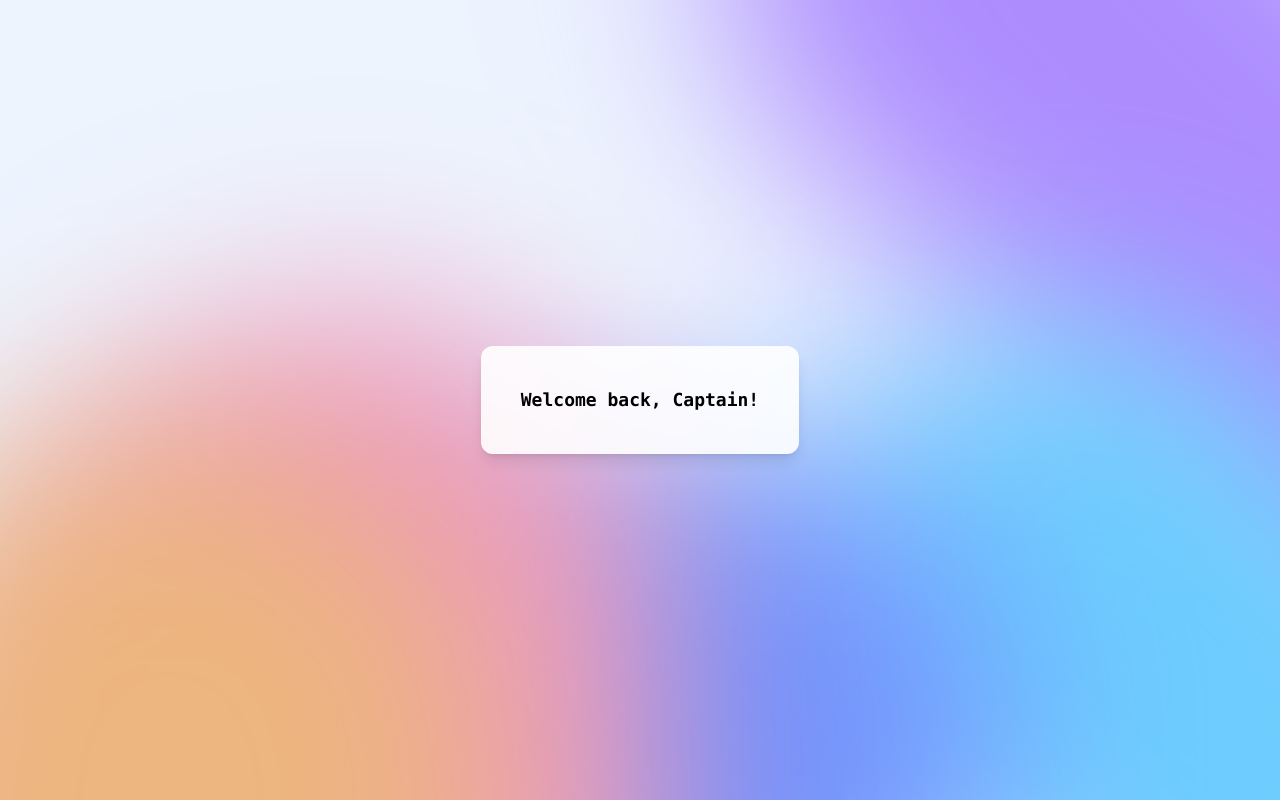
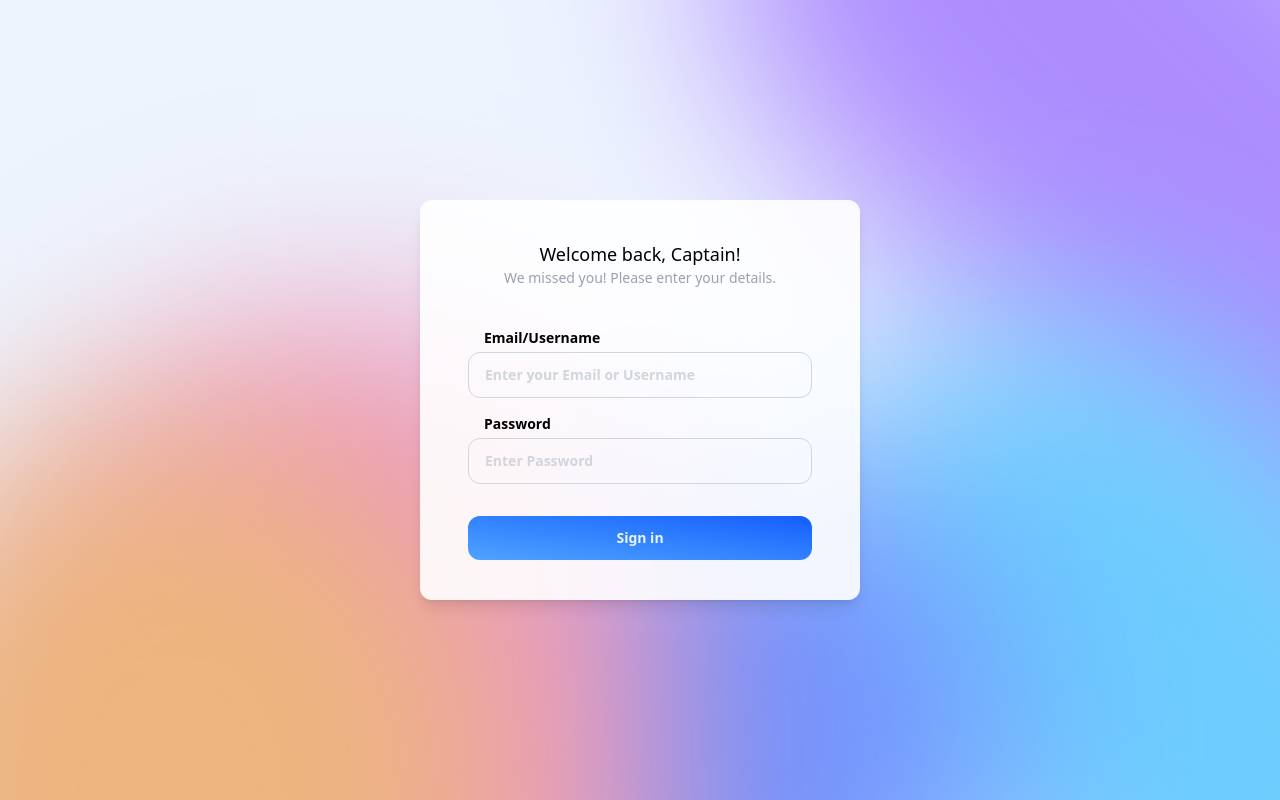
Before and after one commit to lkshayb/Authentication_System, a React (Vite) app in the folder client/: page / in a window 1280 px wide. Built offline with nearby package versions, Linux system fonts and the light colour scheme.

Commit message:
minor edit

```diff
--- a/client/src/App.tsx
+++ b/client/src/App.tsx
@@ -19,10 +19,19 @@ function App() {
   return (
     <div className='overflow max-h-screen max-w-screen '>
       <div className='absolute h-full w-full bg-blue-100/50 backdrop-blur-5xl flex justify-center items-center'>
-        <div className=' rounded-xl p-10 bg-white/90 shadow-lg flex flex-col '>
-          <span className='font-mono font-semibold text-lg'>{isReturnedUser ? "Welcome back, Captain!" : "Looks like you're new here!"}</span>
-          <div>
-
+        <div className=' rounded-xl py-10 mx-5 w-110 min-w-80 bg-white/90 shadow-lg flex flex-col text-center'>
+          <span className='font-sans font-medium text-lg'>{isReturnedUser ? "Welcome back, Captain!" : "Looks like you're new here!"}</span>
+          <span className='font-sans font-medium text-sm text-gray-400'>{isReturnedUser ? "We missed you! Please enter your details." : "Looks like you're new here!"}</span>
+          <div className='text-left mt-10 text-sm font-semibold flex flex-col mx-12'>
+            <div className='flex-col flex'>
+              <span className='ml-4'>{isReturnedUser ? "Email/Username" : "Email"}</span>
+              <input type="text" className='mt-1 mb-4 duration-300 border-1 border-gray-300 placeholder-gray-300 focus:placeholder-gray-400 placeholder:font-semibold focus:border-gray-500 focus:outline-none rounded-xl py-3 px-4' placeholder={`${isReturnedUser ? "Enter your Email or Username": "Enter your Email"}`} />
+            </div>
+            <div className={`${isReturnedUser ? "flex flex-col":"hidden"}`}>
+              <span className='ml-4'>Password</span>
+              <input type="password" className='mt-1 duration-300 border-1 border-gray-300 placeholder-gray-300 focus:placeholder-gray-400 placeholder:font-semibold focus:border-gray-500 focus:outline-none rounded-xl py-3 px-4' placeholder='Enter Password ' />
+            </div>
+            <button className='mt-8 bg-gradient-to-tr from-blue-400 to-blue-600 text-white/90 px-4 py-3 rounded-xl cursor-pointer hover:opacity-90 duration-300'>Sign in</button>
           </div>
         </div>
       </div>
```
